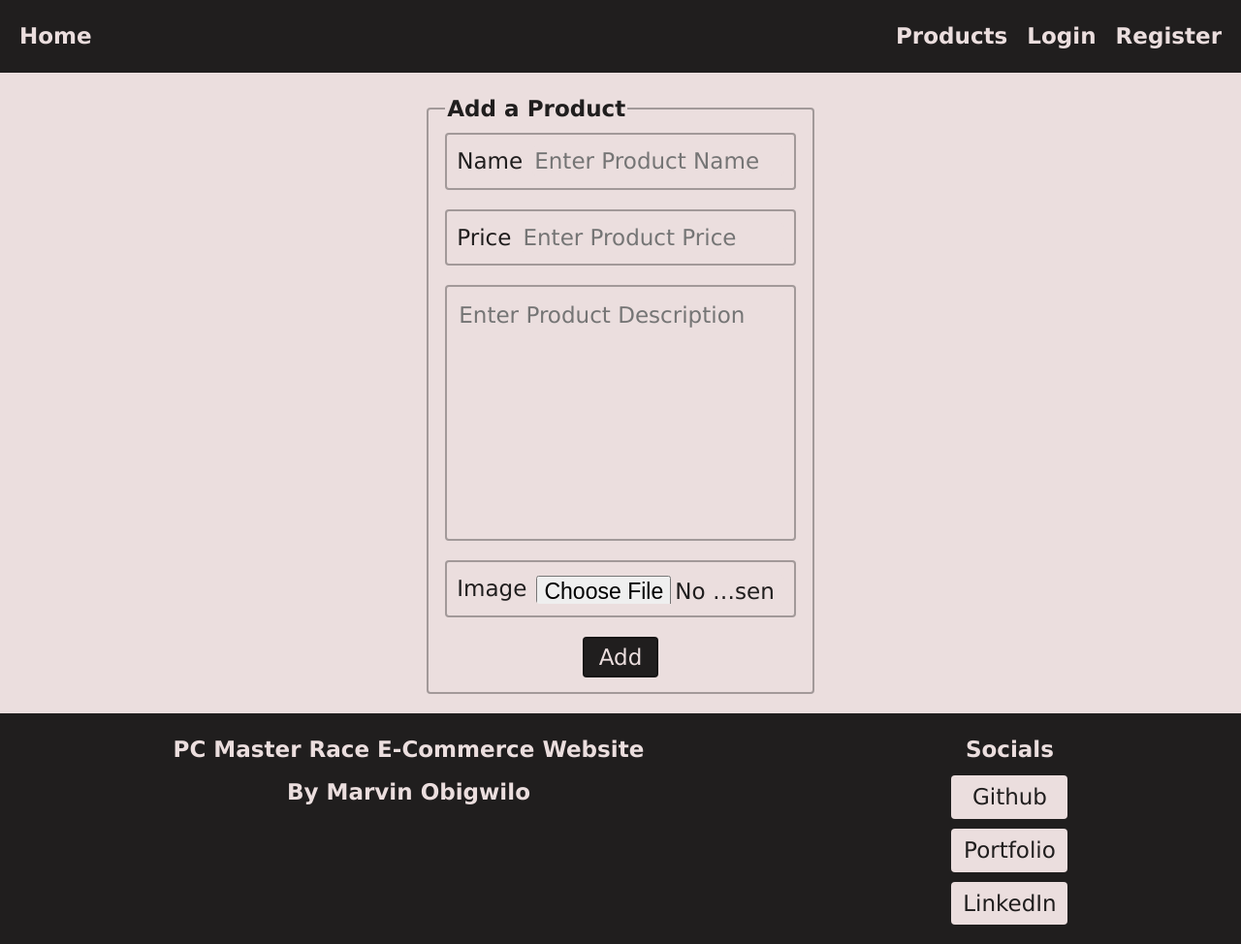
After one commit to marvinobig/pcmasterrace, a PHP site: page /pages/addProduct.page.php in a window 1280 px wide. The commit adds this page. Shown: the whole page at 97% size. Run offline with PHP 8.4, Linux system fonts and the light colour scheme.

Commit message:
create and style add product page

```diff
--- /dev/null
+++ b/pages/addProduct.page.php
@@ -0,0 +1,52 @@
+<?php
+$root = $_SERVER["DOCUMENT_ROOT"];
+require "$root/core/bootstrap.php";
+
+// session_start();
+
+// if (!isset($_SESSION["username"]) && !isset($_SESSION["admin"])) {
+//     header("Location: account.page.php");
+//     exit;
+// } else if (!boolval($_SESSION["admin"])) {
+//     header("Location: account.page.php");
+//     exit;
+// }
+?>
+<!DOCTYPE html>
+<html lang="en">
+
+<?php require "$root/pages/partials/head.partial.php";?>
+
+<body>
+    <?php require "$root/pages/partials/nav.partial.php";?>
+    <main>
+        <form action="../functions/addProduct.function.php" method="post">
+            <fieldset>
+                <legend>Add a Product</legend>
+
+                <label for="name">
+                    Name
+                    <input type="text" name="name" maxlength="30" placeholder="Enter Product Name" id="name" required />
+                </label>
+                <label for="price">
+                    Price
+                    <input type="number" name="price" maxlength="30" placeholder="Enter Product Price" id="price"
+                        required />
+                </label>
+                <label for="Description">
+                    <textarea name="description" id="description" placeholder="Enter Product Description"></textarea>
+                </label>
+                <label for="image">
+                    Image
+                    <input name="image" type="file" maxlength="30" placeholder="Upload Product Image" id="image"
+                        required />
+                </label>
+                <button type="submit">Add</button>
+            </fieldset>
+        </form>
+
+    </main>
+    <?php include "$root/pages/partials/footer.partial.php";?>
+</body>
+
+</html>
--- a/static/css/style.css
+++ b/static/css/style.css
@@ -114,6 +114,16 @@ fieldset {
     border-radius: var(--border-radius);
 }
 
+textarea {
+    resize: none;
+    height: 240px;
+    width: 100%;
+    border: none;
+}
+
+textarea:focus {
+    outline: none;
+}
 
 /* specific styling */
 .nav {
```
